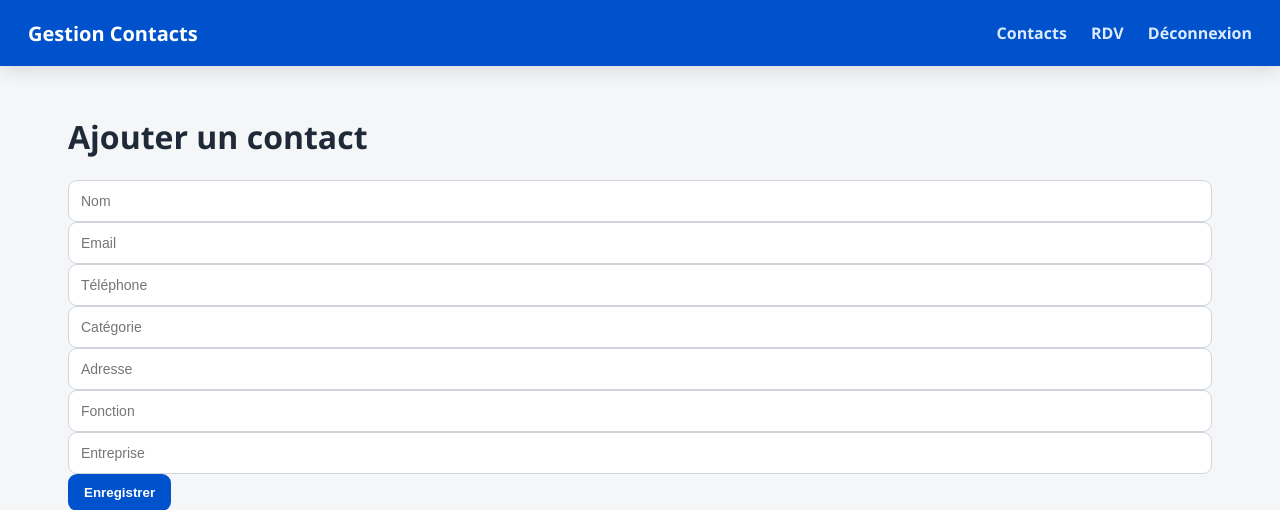
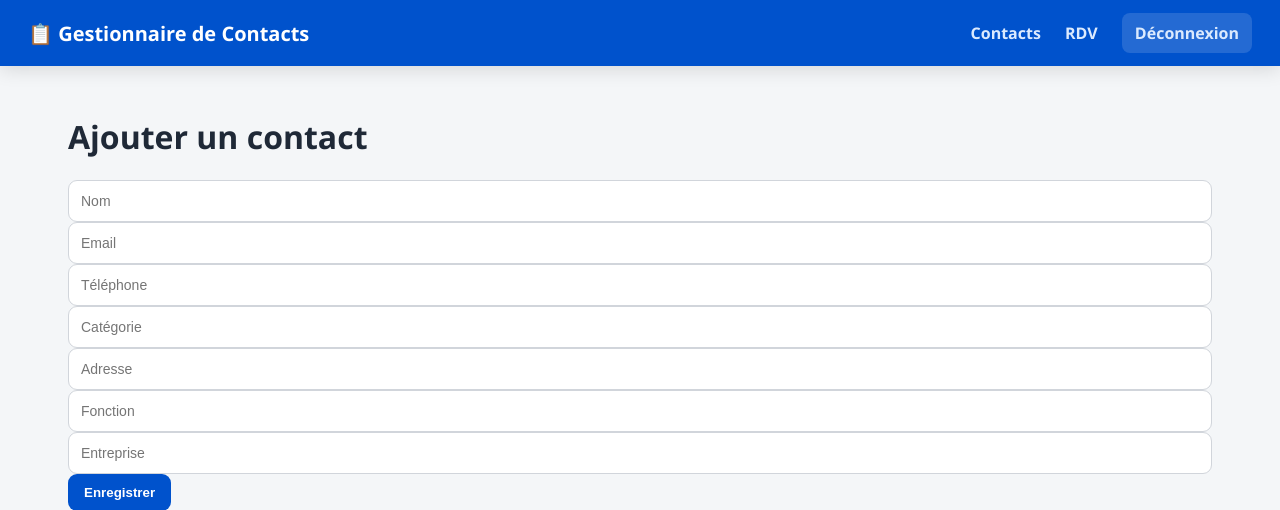
Before and after one commit to jaissi-74/gestion_cabinet_medical, a Flask app: page /add in a window 1280 px wide. Shown: the top 510 px of the page. Run offline with Flask 3, Linux system fonts and the light colour scheme; a user stored in the database is signed in.

Commit message:
Refactor base.html with dynamic title and improved nav
Updated the title and navigation structure in the base template. Added conditional rendering for flash messages.

```diff
--- a/templates/base.html
+++ b/templates/base.html
@@ -3,24 +3,28 @@
 <head>
   <meta charset="utf-8">
   <meta name="viewport" content="width=device-width, initial-scale=1">
-  <title>Gestion Contacts</title>
+  <title>{% block title %}Gestionnaire de Cabinet Médical{% endblock %}</title>
   <link rel="stylesheet" href="{{ url_for('static', filename='style.css') }}">
 </head>
 <body>
-  <nav class="navbar">
-    <div class="brand">Gestion Contacts</div>
-    <div>
+  <header class="navbar">
+    <div class="brand">📋 Gestionnaire de Contacts</div>
+    <nav>
       <a href="{{ url_for('contacts') }}">Contacts</a>
       <a href="{{ url_for('rdv') }}">RDV</a>
-      <a href="{{ url_for('logout') }}">Déconnexion</a>
-    </div>
-  </nav>
+      <a href="{{ url_for('logout') }}" class="logout">Déconnexion</a>
+    </nav>
+  </header>
+
   <main class="container">
     {% with messages = get_flashed_messages(with_categories=true) %}
-      {% for category, message in messages %}
-        <div class="alert {{ category }}">{{ message }}</div>
-      {% endfor %}
+      {% if messages %}
+        {% for category, message in messages %}
+          <div class="alert {{ category }}">{{ message }}</div>
+        {% endfor %}
+      {% endif %}
     {% endwith %}
+
     {% block content %}{% endblock %}
   </main>
 </body>
```
